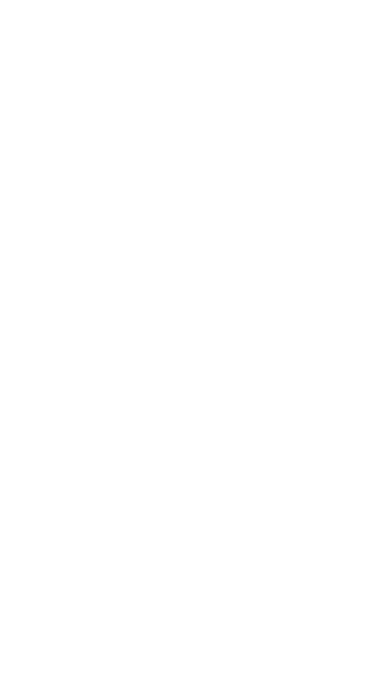
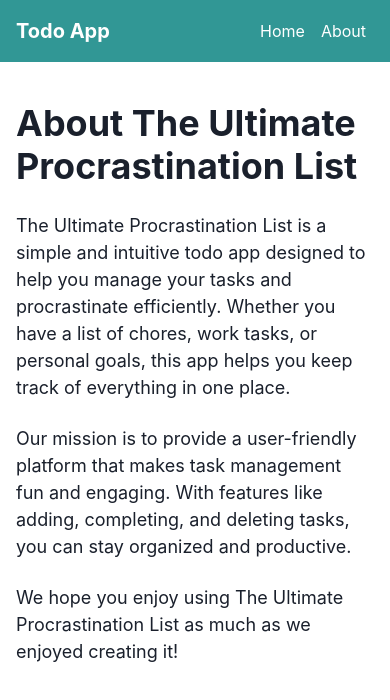
Before and after one commit to GPT-Engineer-App-Dev/errand-emperor, a React (Vite) app: page /about in a window 390 px wide. Before the commit this address had no page. Shown: the top 700 px of the page. Built offline with nearby package versions, Linux system fonts and the light colour scheme.

Commit message:
Added About page with information about the app and its purpose. Included a responsive navigation bar for switching between the home and about pages.

```diff
--- a/src/App.jsx
+++ b/src/App.jsx
@@ -1,11 +1,15 @@
 import { Route, BrowserRouter as Router, Routes } from "react-router-dom";
 import Index from "./pages/Index.jsx";
+import About from "./pages/About.jsx";
+import Navbar from "./components/Navbar.jsx";
 
 function App() {
   return (
     <Router>
+      <Navbar />
       <Routes>
         <Route exact path="/" element={<Index />} />
+        <Route exact path="/about" element={<About />} />
       </Routes>
     </Router>
   );
--- /dev/null
+++ b/src/components/Navbar.jsx
@@ -0,0 +1,21 @@
+import { Box, Flex, Link, Spacer, Text } from "@chakra-ui/react";
+import { Link as RouterLink } from "react-router-dom";
+
+const Navbar = () => (
+  <Box bg="teal.500" p={4}>
+    <Flex maxW="container.md" mx="auto" align="center">
+      <Text fontSize="xl" fontWeight="bold" color="white">
+        Todo App
+      </Text>
+      <Spacer />
+      <Link as={RouterLink} to="/" color="white" mx={2}>
+        Home
+      </Link>
+      <Link as={RouterLink} to="/about" color="white" mx={2}>
+        About
+      </Link>
+    </Flex>
+  </Box>
+);
+
+export default Navbar;
--- /dev/null
+++ b/src/pages/About.jsx
@@ -0,0 +1,22 @@
+import { Box, Container, Heading, Text, VStack } from "@chakra-ui/react";
+
+const About = () => (
+  <Container maxW="container.md" py={10}>
+    <VStack spacing={6}>
+      <Heading as="h1" size="2xl">
+        About The Ultimate Procrastination List
+      </Heading>
+      <Text fontSize="lg">
+        The Ultimate Procrastination List is a simple and intuitive todo app designed to help you manage your tasks and procrastinate efficiently. Whether you have a list of chores, work tasks, or personal goals, this app helps you keep track of everything in one place.
+      </Text>
+      <Text fontSize="lg">
+        Our mission is to provide a user-friendly platform that makes task management fun and engaging. With features like adding, completing, and deleting tasks, you can stay organized and productive.
+      </Text>
+      <Text fontSize="lg">
+        We hope you enjoy using The Ultimate Procrastination List as much as we enjoyed creating it!
+      </Text>
+    </VStack>
+  </Container>
+);
+
+export default About;
```
